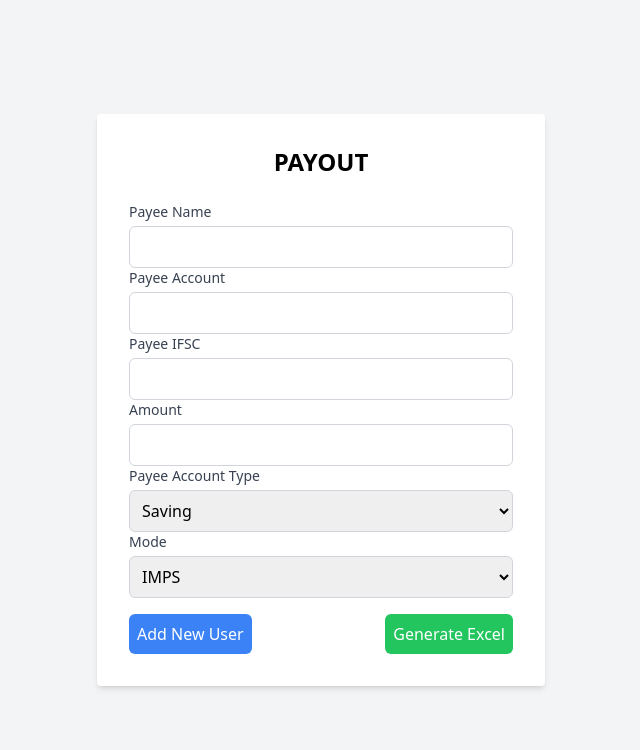
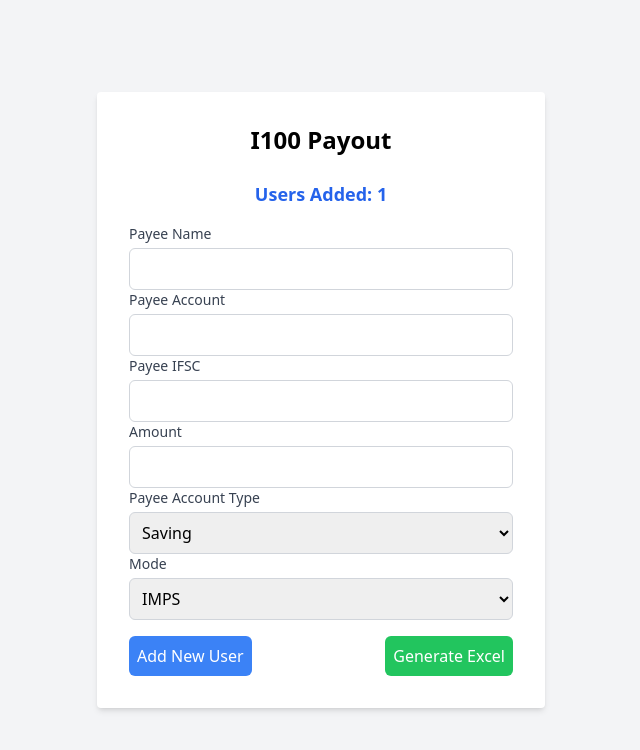
Before and after one commit to AppArchitect-cyber/B07Payout, a plain HTML site: page index.html in a window 1280 px wide. Both pictures are taken after typing "Sample", "Sample", "Sample", "5" into the empty fields and a click on the button "Add New User". Shown: the whole page, without its empty margins (319-959 px from the left). Drawn offline with nearby package versions, Linux system fonts and the light colour scheme.

Commit message:
Update index.html

```diff
--- a/index.html
+++ b/index.html
@@ -1,14 +1,19 @@
 <!DOCTYPE html>
 <html>
 <head>
-    <title>PAYOUT</title>
+    <title>I100 Payout</title>
     <script src="https://cdn.tailwindcss.com"></script>
     <link rel="stylesheet" href="https://cdnjs.cloudflare.com/ajax/libs/font-awesome/5.15.3/css/all.min.css">
     <script src="https://cdnjs.cloudflare.com/ajax/libs/xlsx/0.17.0/xlsx.full.min.js"></script>
 </head>
 <body class="bg-gray-100 flex items-center justify-center min-h-screen">
     <div class="bg-white p-8 rounded shadow-md w-full max-w-md">
-        <h2 class="text-2xl font-bold mb-6 text-center">PAYOUT</h2>
+        <h2 class="text-2xl font-bold mb-6 text-center">I100 Payout</h2>
+
+        <!-- Display Number of Users Added -->
+        <div id="userCountDisplay" class="text-center text-lg font-semibold text-blue-600 mb-4">
+            Users Added: <span id="userCount">0</span>
+        </div>
 
         <div id="generatedFileName" class="text-sm text-green-600 mb-4 text-center hidden">
             File Generated: <span id="fileName"></span>
@@ -62,6 +67,10 @@
         let userCount = 1;
         let userData = [];
 
+        function updateUserCount() {
+            document.getElementById("userCount").textContent = userData.length;
+        }
+
         document.getElementById('addUser').addEventListener('click', function() {
             // Save current data
             const payeeName = document.getElementById(`payeeName${userCount}`).value;
@@ -73,6 +82,7 @@
 
             if (payeeName && payeeAccount && payeeIfsc && amount) {
                 userData.push([payeeName, payeeAccount, payeeIfsc, amount, payeeAcType, mode]);
+                updateUserCount();
             }
 
             // Hide previous entry
@@ -134,6 +144,7 @@
 
             if (payeeName && payeeAccount && payeeIfsc && amount) {
                 userData.push([payeeName, payeeAccount, payeeIfsc, amount, payeeAcType, mode]);
+                updateUserCount();
             }
 
             const data = [["payeeName", "payeeAccount", "payeeIfsc", "amount", "payeeAcType", "mode"], ...userData];
```
